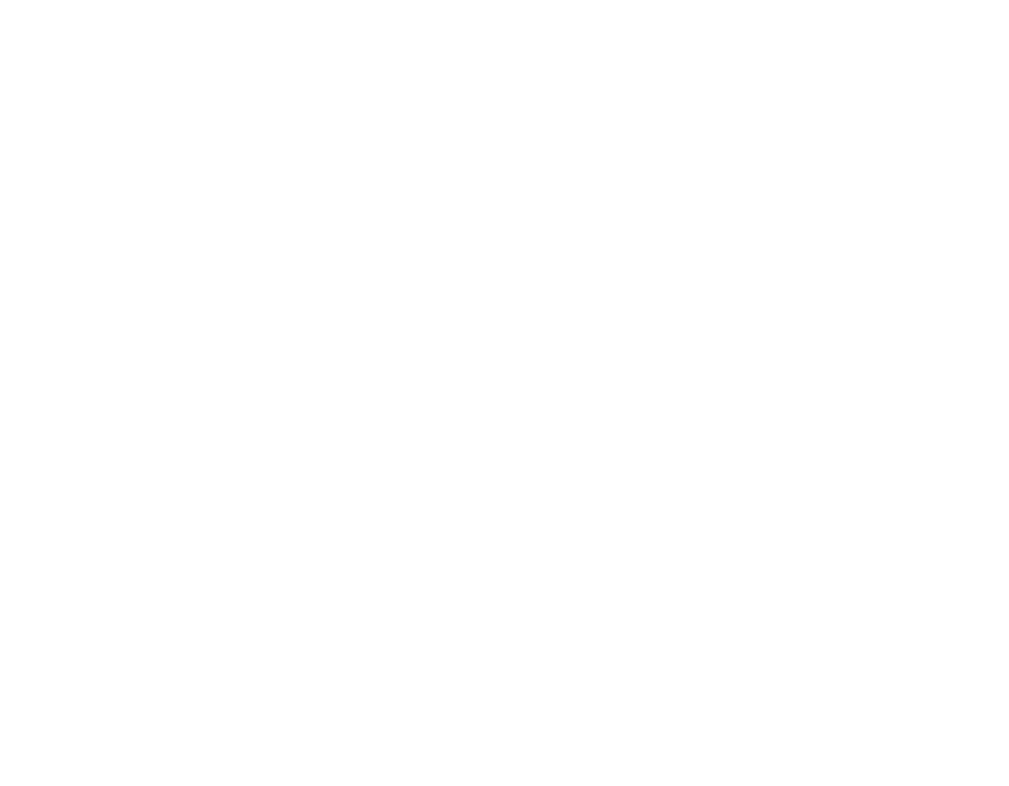
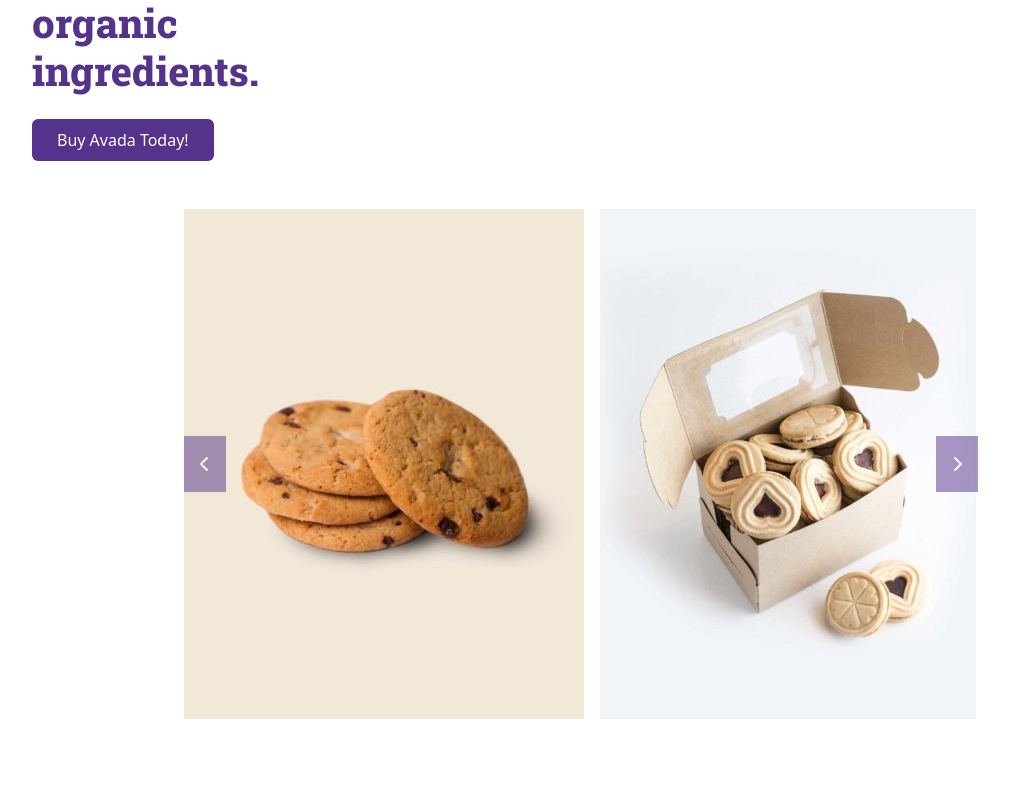
Before and after one commit to giuliamari04/proj-html-vuejs, a Vue app: page / in a window 1280 px wide. Shown: the part 1534-2320 px from the top of the page, without its empty margins (64-1073 px from the left). Built offline with nearby package versions, Linux system fonts and the light colour scheme.

Commit message:
section 1 completed

```diff
--- a/src/components/JumbotronComponent.vue
+++ b/src/components/JumbotronComponent.vue
@@ -18,7 +18,7 @@
 
 <style lang="scss" scoped>
 .bg-jumbo{
-    background-image: url(../../public/image/hero-header-bakery.jpg);
+    background-image: url(../image/hero-header-bakery.jpg);
     background-size: 140%;
     background-position:50% 100%;
     margin-top: -135px;
--- a/src/components/MainComponent.vue
+++ b/src/components/MainComponent.vue
@@ -1,6 +1,32 @@
 <template>
-    main
-<section id="our-products">1</section>
+ <section id="our-products" class="p-5 m-5">
+    <div class="row">
+          <div class="col-4 py-5">
+        <h3 class="subtitle">our products</h3>
+        <h1 class="title py-3">All our delectable pastries are backed fresh in our Kitchen every morning, and are made with all-natural, all organic ingredients.</h1>
+        <button class="btn btn-purple px-4 py-2">Buy Avada Today!</button>
+    </div>
+    <div class="col">
+        <div class="container">
+      <div class="slider-wrapper d-flex align-items-center overflow-hidden ">
+        <button id="prev-slide" class="slide-button btn-purple p-3 material-symbols-rounded position-absolute btn-left " @click="slide(-2)">
+            <i class="fa-solid fa-chevron-right fa-rotate-180"></i>
+        </button>
+        <ul class="image-list d-flex p-0 m-0"  :style="{ transform: `translateX(${traslateX}px)` }">
+          <li v-for="(pastries, index) in store.pastries.slice(0,4)" :key="index" class="px-2">
+              <img :src="'/image/' + pastries.img + '400x510.jpg'" alt="img" class="image-item" />
+          </li>
+        </ul>
+        <button id="next-slide" class="slide-button btn-purple p-3 material-symbols-rounded position-absolute btn-right " @click="slide(-2)">
+            <i class="fa-solid fa-chevron-right"></i>
+        </button>
+      </div>
+    </div>
+    </div>
+    </div>
+
+
+  </section>
 <section id="special-moments">2</section>
 <section id="find-products">3</section>
 <section id="info">4</section>
@@ -10,11 +36,86 @@
 </template>
 
 <script>
+  import { store } from "../components/data/store.js";
     export default {
         name:"MainComponent",
+        data(){
+            return{
+                 store,
+            maxScrollLeft:0,
+            currentSlide:0,
+            }
+
+        },
+    computed:{
+        traslateX(){
+            return -this.currentSlide * this.getElementWidth();
+        }
+    },
+
+  methods: {
+   slide(numslide){
+    const totalElement = this.store.pastries.slice(0,4).length;
+    console.log(`total element`+totalElement)//1
+    const maxSlide = totalElement;
+    console.log(`current slide`+this.currentSlide)//2
+    console.log(`max slide`+ maxSlide)
+
+    if(this.currentSlide === 0){
+        this.currentSlide = maxSlide;
+        console.log(`if`+this.currentSlide)//3
+    }
+    this.currentSlide = Math.max(0,Math.min(this.currentSlide + numslide, maxSlide));
+    console.log(`current slide dopo`+this.currentSlide)//2
+    if(this.currentSlide === maxSlide){
+        this.currentSlide = 0;
+        console.log(`if`+this.currentSlide)//3
+    }
+
+   },
+
+   getElementWidth() {
+      return 420;
+    },
+  },
+
     }
 </script>
 
 <style lang="scss" scoped>
+  @use "../assets/styles/partials/variables" as *;
+.container{
+    width:fit-content;
+    position: relative;
+    transition: 0.5s;
+}
+.slider-wrapper{
+    width:800px;
+    transition: 0.5s;
 
+}
+.image-list{
+    transition: 0.5s
+}
+li{
+    list-style: none;
+}
+.slide-button{
+    height: fit-content;
+    z-index: 1000;
+    opacity: 0.5;
+    border: 0 !important;
+}
+.slide-button:hover{
+    opacity: 1;
+    background-color: $colorPurple;
+    color: white;
+}
+.btn-left{
+    left: 20px;
+}
+
+.btn-right{
+    right: 10px;
+}
 </style>
--- a/src/components/data/store.js
+++ b/src/components/data/store.js
@@ -10,6 +10,7 @@
         firstPrice:18.00,
         secondPrice:32.00,
         discount:false,
+        img:"choco-chip-cookies-",
        },
        {
         id:2,
@@ -19,6 +20,7 @@
         firstPrice:36.00,
         secondPrice:60.00,
         discount:false,
+        img:"strawberry-jam-cookies-",
        },
        {
         id:3,
@@ -28,6 +30,7 @@
         firstPrice:18.00,
         secondPrice:34.00,
         discount:false,
+        img:"cookies-with-ice-cream-",
        },
        {
         id:4,
@@ -37,6 +40,7 @@
         firstPrice:26.00,
         secondPrice:68.00,
         discount:false,
+        img:"home-bread-",
        },
        {
         id:5,
@@ -46,6 +50,7 @@
         firstPrice:22.00,
         secondPrice:46.00,
         discount:false,
+        img:"",
        },
        {
         id:6,
@@ -55,6 +60,7 @@
         firstPrice:99.00,
         secondPrice:"",
         discount:false,
+        img:"cake-with-cherry-topping-",
        },
        {
         id:7,
@@ -64,6 +70,7 @@
         firstPrice:26.00,
         secondPrice:68.00,
         discount:false,
+        img:"chocolate-cupcake-",
        },
        {
         id:8,
@@ -73,6 +80,7 @@
         firstPrice:26.00,
         secondPrice:68.00,
         discount:false,
+        img:"cupcake-surprise-",
        },
        {
         id:9,
@@ -82,6 +90,7 @@
         firstPrice:36.00,
         secondPrice:24.00,
         discount:true,
+        img:"glazed-bread-with-fruits-",
        },
        {
         id:10,
@@ -91,6 +100,7 @@
         firstPrice:32.00,
         secondPrice:56.00,
         discount:false,
+        img:"perfect-macarons-",
        },
        {
         id:11,
@@ -100,6 +110,7 @@
         firstPrice:32.00,
         secondPrice:68.00,
         discount:false,
+        img:"premium-bread-",
        },
        {
          id:12,
@@ -109,6 +120,7 @@
         firstPrice:24.00,
         secondPrice:48.00,
         discount:false,
+        img:"strawberry-donut-",
        },
 
 
```
